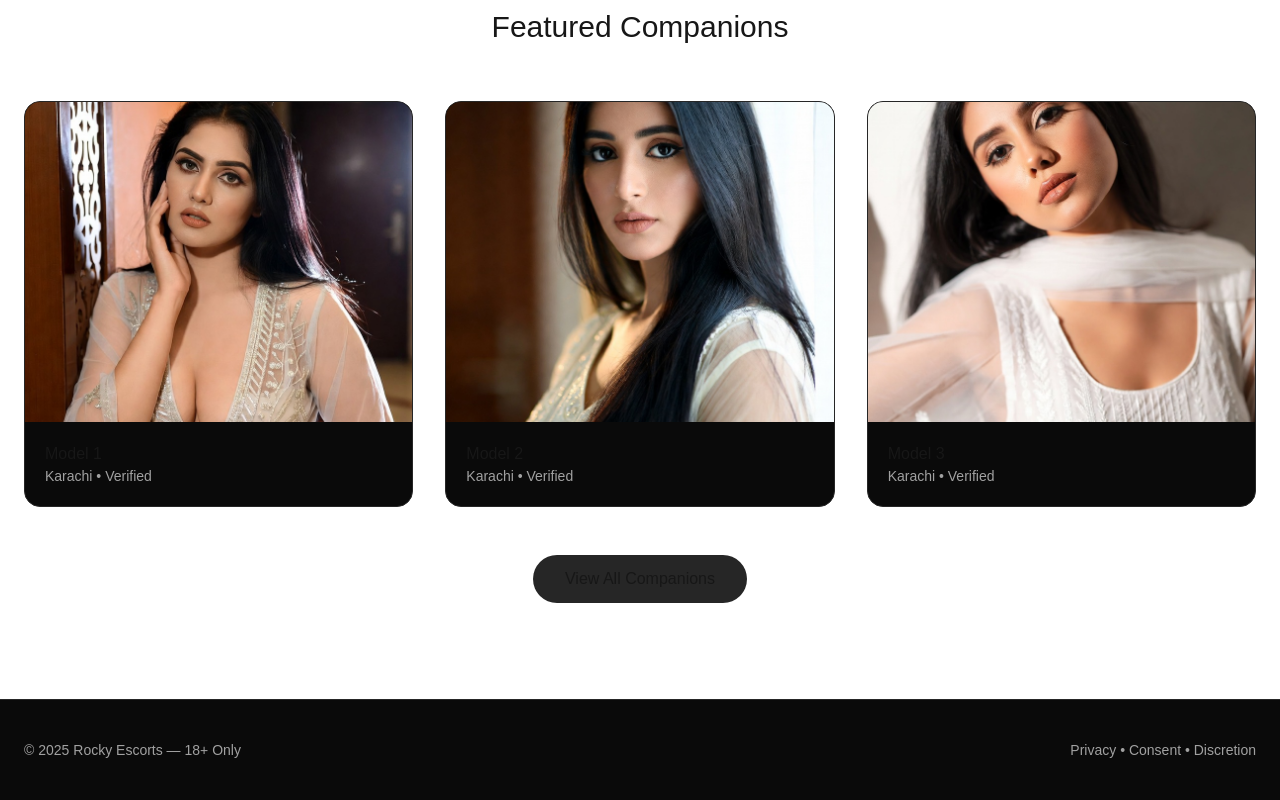
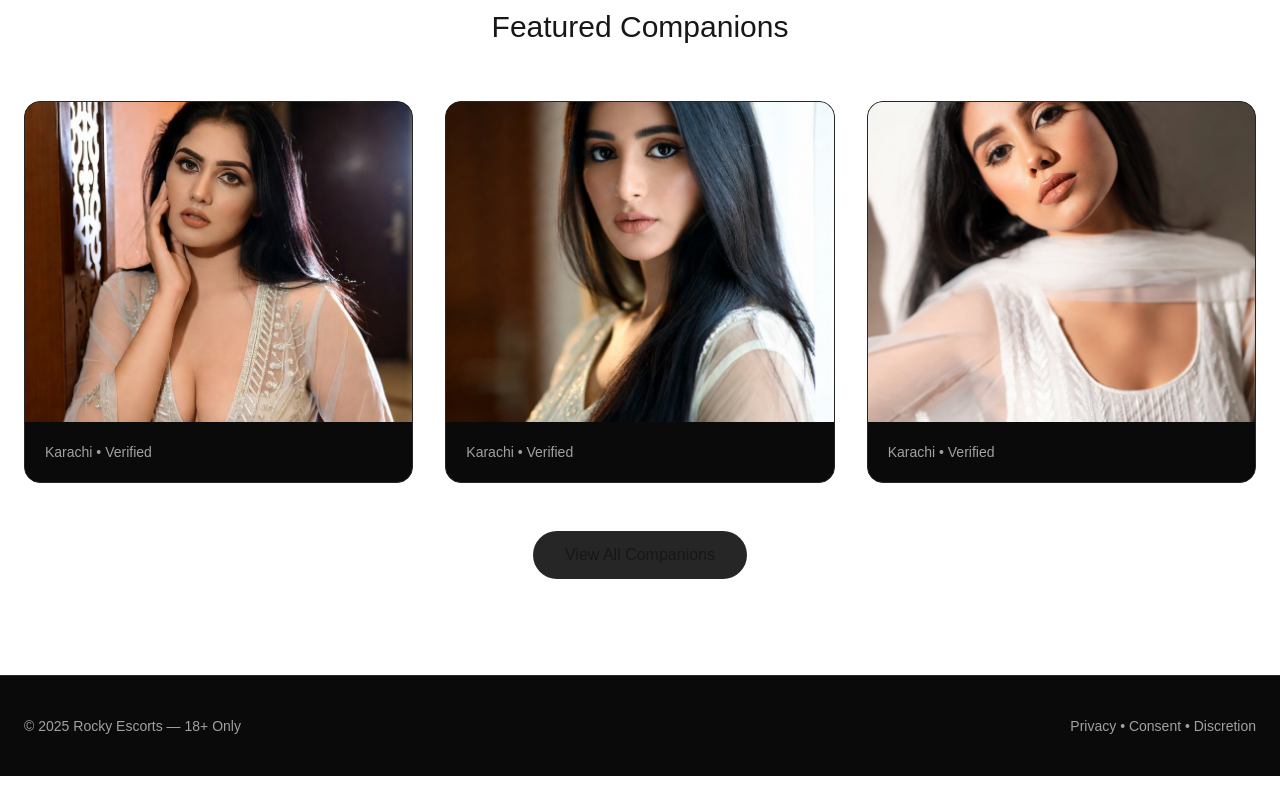
Before and after one commit to ImTalhaArif/rocky-escorts, a Next.js app: page / in a window 1280 px wide. Shown: the part 1186-1986 px from the top of the page. After the commit the page ends 1962 px from the top, so only its background shows below. Built offline with nearby package versions, Linux system fonts and the light colour scheme; a web font is replaced by a local one.

Commit message:
Update page.tsx

```diff
--- a/app/page.tsx
+++ b/app/page.tsx
@@ -56,7 +56,7 @@ export default function HomePage() {
                   className="h-80 w-full object-cover hover:scale-105 transition"
                 />
                 <div className="p-5">
-                  <p className="font-medium">Model {i}</p>
+                  <p className="font-medium"></p>
                   <p className="text-sm text-neutral-400">Karachi • Verified</p>
                 </div>
               </div>
```
